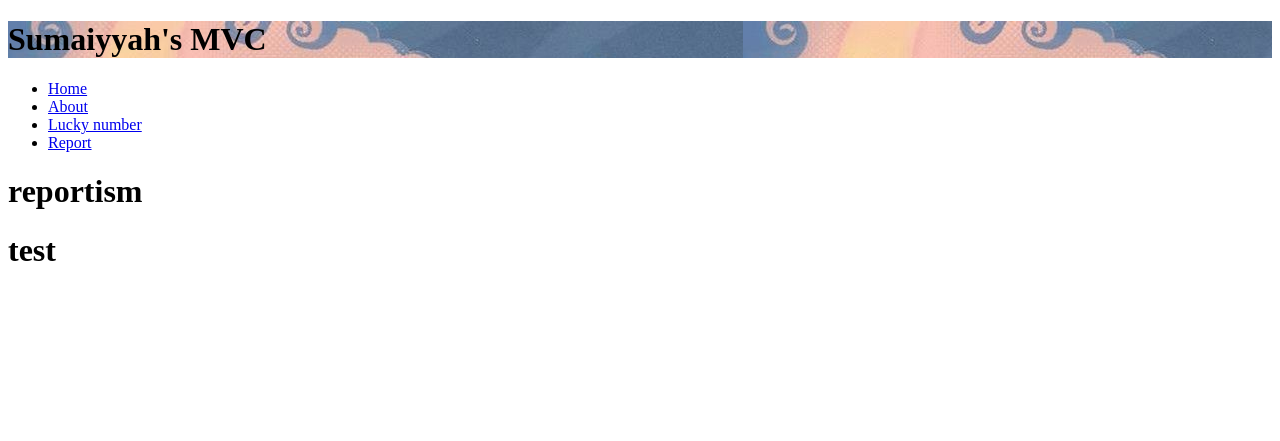
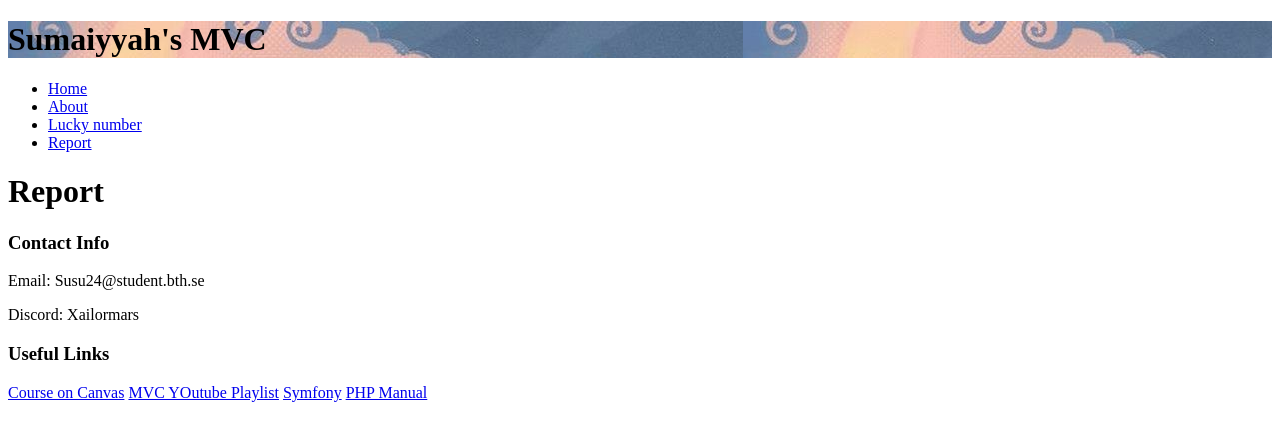
Before and after one commit to mayyahmelon/MCV-kursen, a Symfony app: template templates/report.html.twig in a window 1280 px wide. Shown: the top 441 px of the page. Run offline with Twig, Linux system fonts and the light colour scheme; the template is opened without the code that fills it, so the values that code supplies are empty; some libraries are stand-ins or nearby versions; some web fonts are replaced.

Commit message:
finished the footer

```diff
--- a/assets/styles/home.css
+++ b/assets/styles/home.css
@@ -18,10 +18,6 @@
     }
 
     p {
-        background-color: aliceblue;
-        border-radius: 4rem;
-        font-size: 2rem;
-
         min-width: 50%;
         width: 88%;
         margin: 0 auto;
--- a/assets/styles/report.css
+++ b/assets/styles/report.css
@@ -0,0 +1 @@
+/* CSS for report-page */
--- a/templates/base.html.twig
+++ b/templates/base.html.twig
@@ -38,8 +38,21 @@
         {% endblock %}
 
         <footer>
-            <div>
-                <h1>test</h1>
+            <div class="footer-left">
+                <h3>Contact Info</h3>
+                <p>Email: Susu24@student.bth.se</p>
+                <p>Discord: Xailormars</p>
+            </div>
+
+            <div class="footer-right">
+                <h3>Useful Links</h3>
+                <a href="https://bth.instructure.com/courses/6285">Course on Canvas</a>
+                <a href="https://www.youtube.com/playlist?list=PLKtP9l5q3ce_4mP-X3Rcq_AYqomfZpSDV">MVC YOutube Playlist</a>
+                <a href="https://symfony.com">Symfony</a>
+                <a href="https://www.php.net/manual/en/index.php">PHP Manual</a>
+            </div>
+
+            <div class="footer-bottom" style="background-image: url({{ asset('img/background.jpg') }})">
             </div>
         </footer>
     </body>
--- a/templates/report.html.twig
+++ b/templates/report.html.twig
@@ -4,6 +4,6 @@
 
 {% block body %}
 
-<h1>reportism</h1>
+<h1>Report</h1>
 
 {% endblock %}
```
Also changed, not shown: assets/styles/app.css (+58 -3 lines).
